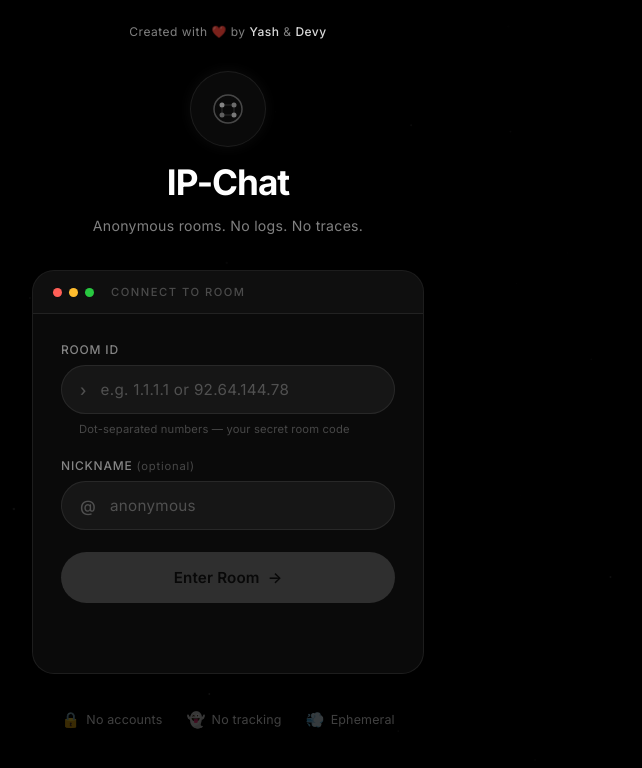
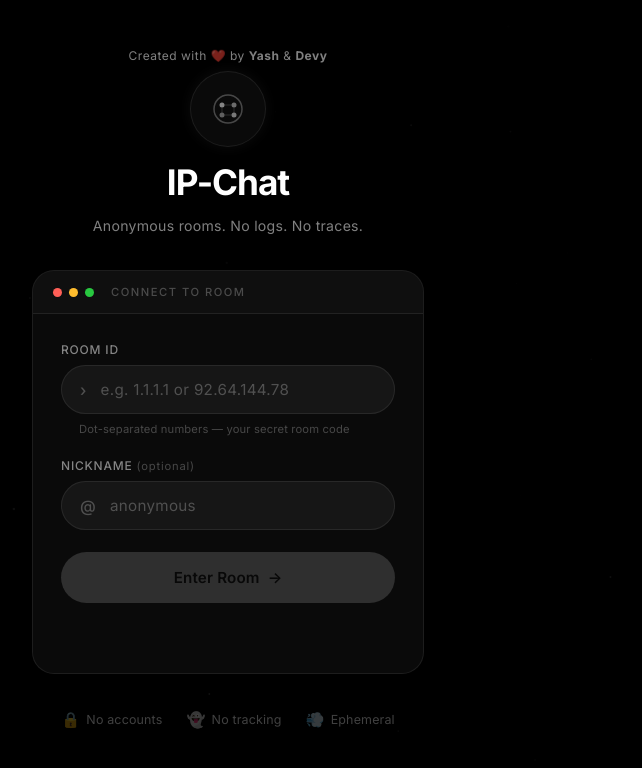
Before and after one commit to Yashisalwaysop/ip-chat, a website: page public/index.html in a window 1280 px wide. Shown: the whole page, without its empty margins (412-1054 px from the left). Drawn offline with nearby package versions, Linux system fonts and the light colour scheme.

Commit message:
Update style.css

```diff
--- a/public/style.css
+++ b/public/style.css
@@ -395,9 +395,12 @@ body {
   letter-spacing: 0.5px;
 }
 
-.credit strong {
-  color: rgba(255, 255, 255, 0.85);
-  font-weight: 500;
+.credit {
+  margin-top: 48px; /* increase spacing */
+  font-size: 12px;
+  color: rgba(255, 255, 255, 0.5);
+  text-align: center;
+  letter-spacing: 0.5px;
 }
 /* ============================================
    CHAT SCREEN
```
